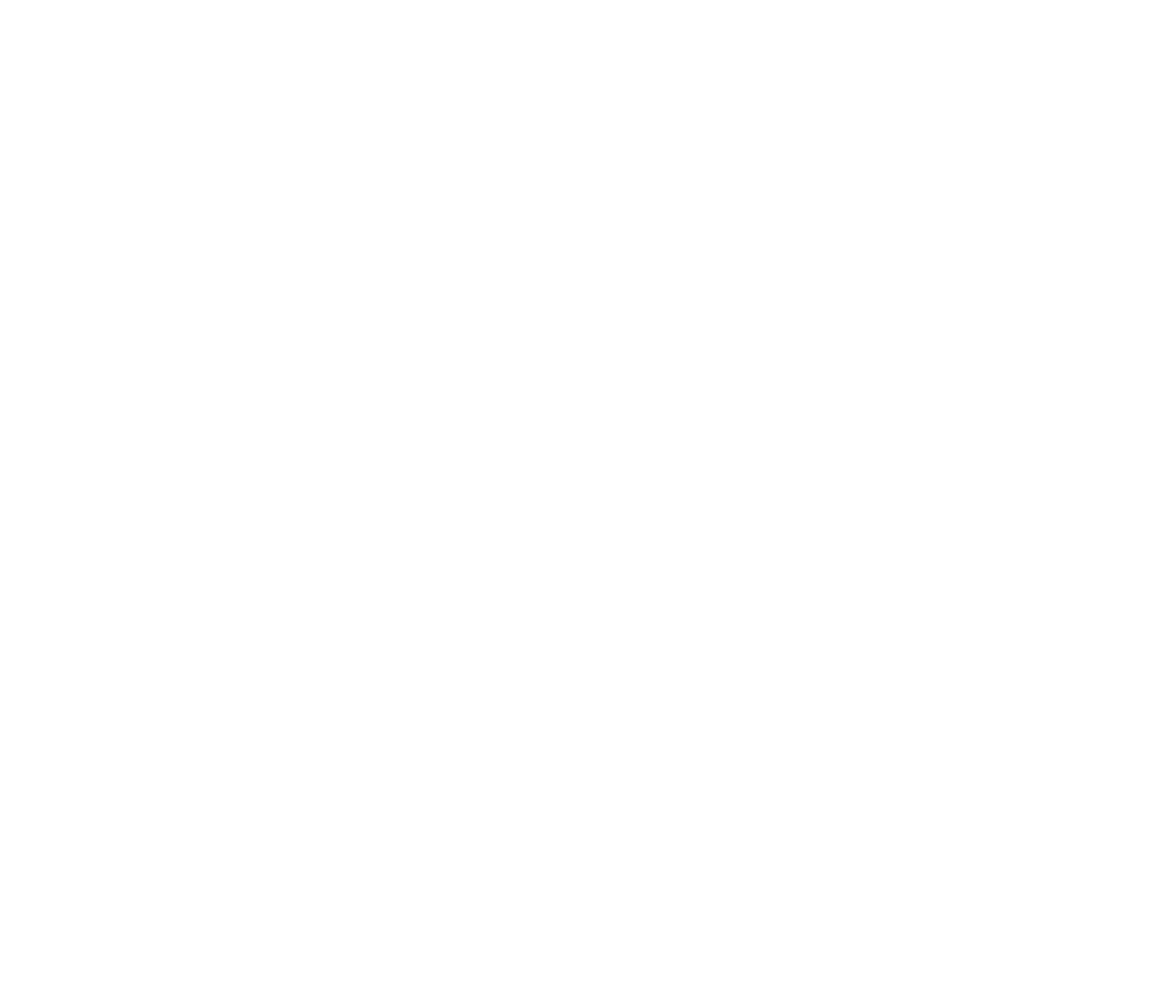
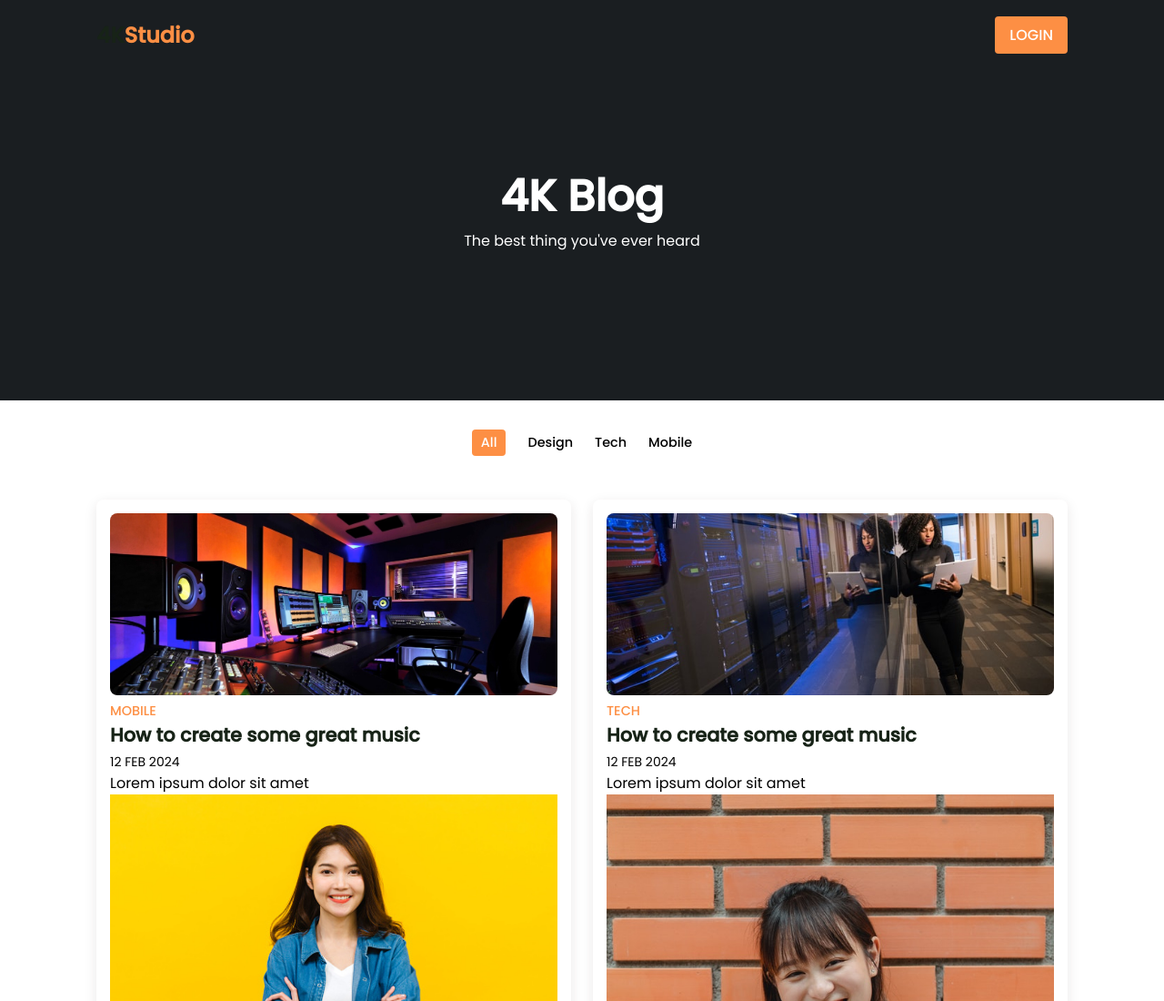
Before and after one commit to knakka47/studio-website, a plain HTML site: page index.html in a window 1280 px wide. Shown: the top 1100 px of the page at 91% size. Before the commit the page ends 800 px from the top, so only its background shows below. Drawn offline with nearby package versions, Linux system fonts and the light colour scheme.

Commit message:
Will pause on this project and start new one

```diff
--- a/index.html
+++ b/index.html
@@ -1,13 +1,80 @@
 <!DOCTYPE html>
 <html lang="en">
+
 <head>
     <meta charset="UTF-8">
     <meta name="viewport" content="width=device-width, initial-scale=1.0">
     <title>Studio Website</title>
     <link rel="stylesheet" href="styles.css">
+    <link href='https://unpkg.com/boxicons@2.1.4/css/boxicons.min.css' rel='stylesheet'>
+
 </head>
 
 <body>
+    <header>
+        <div class="nav container">
+            <a href="#" class="logo">4K<span>Studio</span></a>
+            <a href="#" class="login">Login</a>
+        </div>
+    </header>
+    <section class="home" id="home">
+        <div class="home-text container">
+            <h2 class="home-title">4K Blog</h2>
+            <span class="home-subtitle">The best thing you've ever heard</span>
+        </div>
+    </section>
+    <div class="post-filter container">
+        <span class="filter-item active-filter" data-filter='all'>All</span>
+        <span class="filter-item " data-filter='design'>Design</span>
+        <span class="filter-item" data-filter='tech'>Tech</span>
+        <span class="filter-item" data-filter='mobile'>Mobile</span>
+    </div>
 
+    <section class="post container">
+        <div class="post-box">
+            <img src="img/music-studio.jpeg" alt="" class="post-img">
+            <h2 class="category">Mobile</h2>
+            <a href="post-page.html" class="post-title">
+                How to create some great music
+            </a>
+            <span class="post-date">12 Feb 2024</span>
+            <p class="post-description">Lorem ipsum dolor sit amet</p>
+            <div class="profile">
+                <img src="img/profile-1.jpg" alt="" class="profile-img">
+                <span class="profile-name">Snoop Dogg</span>
+            </div>
+        </div>
+
+        <div class="post-box">
+            <img src="img/post-2.jpg" alt="" class="post-img">
+            <h2 class="category">Tech</h2>
+            <a href="post-page.html" class="post-title">
+                How to create some great music
+            </a>
+            <span class="post-date">12 Feb 2024</span>
+            <p class="post-description">Lorem ipsum dolor sit amet</p>
+            <div class="profile">
+                <img src="img/profile-2.jpg" alt="" class="profile-img">
+                <span class="profile-name">Snoop Dogg</span>
+            </div>
+
+        <div class="post-box">
+                <img src="img/post-3.jpg" alt="" class="post-img">
+                <h2 class="category">Design</h2>
+                <a href="post-page.html" class="post-title">
+                    How to create some great music
+                </a>
+                <span class="post-date">12 Feb 2024</span>
+                <p class="post-description">Lorem ipsum dolor sit amet</p>
+                <div class="profile">
+                    <img src="img/profile-3.jpg" alt="" class="profile-img">
+                    <span class="profile-name">Snoop Dogg</span>
+                </div>
+        </div>
+
+    </section>
+
+    <script src="js/main.js"></script>
 </body>
+
 </html>
--- a/styles.css
+++ b/styles.css
@@ -0,0 +1,175 @@
+@import url('https://fonts.googleapis.com/css2?family=Poppins:ital,wght@0,200;0,400;0,500;1,100&display=swap');
+
+* {
+    font-family: 'Poppins', sans-serif;
+    margin: 0;
+    padding: 0;
+    scroll-behavior: smooth;
+    scroll-padding-top: 2rem;
+    box-sizing: border-box;
+}
+
+:root {
+    --container-color: #1a1e21;
+    --second-color: #fd8f44;
+    --text-color: #172317;
+    --bg-color: #fff
+}
+
+::selection {
+    color: var(--bg-color);
+    background: var(--second-color);
+
+}
+
+a {
+    text-decoration: none;
+}
+
+li {
+    list-style: none;
+}
+
+img {
+    width: 100%;
+}
+
+section {
+    padding: 3rem 0 2rem;
+}
+
+.container {
+    max-width: 1068px;
+    margin: auto;
+    width: 100%;
+}
+
+header {
+    position: fixed;
+    top: 0;
+    left: 0;
+    width: 100%;
+    z-index: 200;
+}
+
+.nav {
+    display: flex;
+    align-items: center;
+    justify-content: space-between;
+    padding: 18px 0;
+}
+
+.logo {
+    font-size: 1.5rem;
+    font-weight: 600;
+    color: var(--text-color);
+}
+
+.logo span {
+    color: var(--second-color);
+}
+
+.login {
+    padding: 8px 16px;
+    text-transform: uppercase;
+    font-weight: 500;
+    border-radius: 4px;
+    background-color: var(--second-color);
+    color: var(--bg-color);
+    transition: .5s;
+}
+
+.login:hover {
+    background-color: hsl(24, 94%, 49%);
+}
+
+.home {
+    width: 100%;
+    min-height: 440px;
+    background: var(--container-color);
+    display: grid;
+    justify-content: center;
+    align-items: center;
+}
+
+.home-text {
+    color: var(--bg-color);
+    text-align: center;
+}
+
+.home-title {
+    font-size: 3rem;
+}
+
+.home-subtitle {
+    font-size: 1rem;
+    font-weight: 400;
+}
+
+.post-filter {
+    display: flex;
+    justify-content: center;
+    align-items: center;
+    column-gap: 1.5rem;
+    margin-top: 2rem !important;
+}
+
+.filter-item {
+    font-size: .9rem;
+    font-weight: 500;
+    cursor: pointer;
+}
+
+.active-filter {
+    background: var(--second-color);
+    color: var(--bg-color);
+    padding: 4px 10px;
+    border-radius: 4px;
+}
+
+.post {
+    display: grid;
+    grid-template-columns: repeat(auto-fit, minmax(280px, auto));
+    justify-content: center;
+    gap: 1.5rem;
+}
+
+.post-box {
+    background: var(--bg-color);
+    box-shadow: 0 4px 14px hsl(355deg 25% 15% / 10%);
+    padding: 15px;
+    border-radius: 0.5rem;
+}
+
+.post-img {
+    width: 100%;
+    height: 200px;
+    object-fit: cover;
+    object-position: center;
+    border-radius: 0.5rem;
+}
+
+.category {
+    font-size: 0.9rem;
+    font-weight: 500;
+    text-transform: uppercase;
+    color: var(--second-color);
+}
+
+.post-title {
+    font-size: 1.3rem;
+    font-weight: 600;
+    color: var(--text-color);
+    display: -webkit-box;
+    -webkit-line-clamp: 2;
+    -webkit-box-orient: vertical;
+    overflow: hidden;
+}
+
+.post-date{
+    display: flex;
+    font-size: 0.875rem;
+    text-transform: uppercase;
+    font-weight: 400;
+    margin-top: 4px;
+}
```
Also changed, not shown: img/music-studio.jpeg (added), img/post-1.jpg (added), img/post-2.jpg (added), img/post-3.jpg (added), img/post-4.jpg (added), img/post-5.jpg (added), img/post-6.jpg (added), img/post-7.jpg (added), img/post-8.jpg (added), img/post-9.jpg (added), img/profile-1.jpg (added), img/profile-2.jpg (added), img/profile-3.jpg (added), img/studio-booth.jpeg (added), 1 more files, 1 other file.
